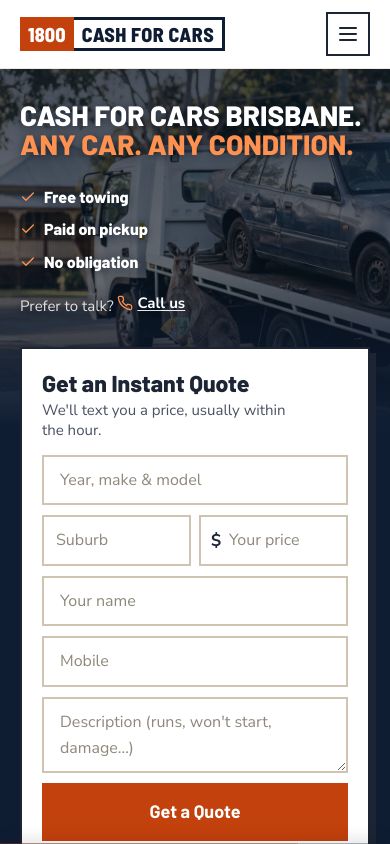
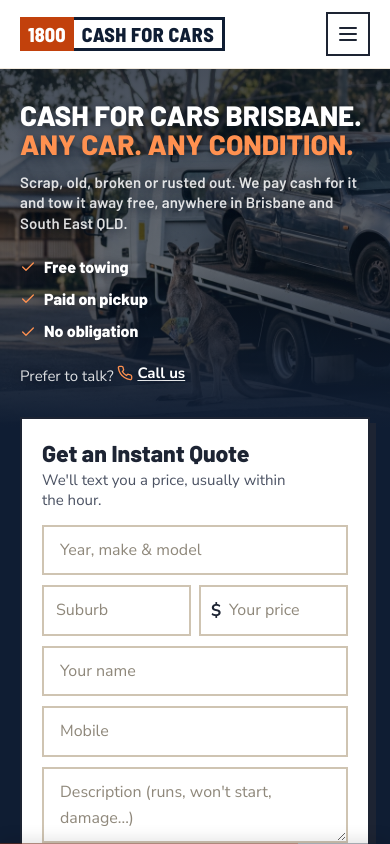
Before and after one commit to mehdiamiry40/1800cashforcars, a Next.js app: page / in a window 390 px wide. Shown: the top 844 px of the page. Built offline with nearby package versions, Linux system fonts and the light colour scheme.

Commit message:
Hero: bring the intro line back on phones, smaller and in the heading font
Co-Authored-By: Claude Opus 5.5 <noreply@anthropic.com>

```diff
--- a/src/components/Hero.tsx
+++ b/src/components/Hero.tsx
@@ -32,8 +32,8 @@ export function Hero({ where, title, lead, sub }: { where?: string; title?: stri
           <h1 className="font-heading text-[28px] font-extrabold uppercase leading-[1.05] min-[400px]:text-[32px] sm:text-[40px] lg:text-[46px]">
             {copy.title} <span className="block text-brand-light">{copy.lead}</span>
           </h1>
-          <p className="mt-4 hidden max-w-md text-[17px] text-white/90 sm:block sm:text-[20px]">{copy.sub}</p>
-          <ul className="mt-6 grid gap-1.5 font-heading text-[16px] font-extrabold">
+          <p className="mt-3 max-w-md font-heading text-[15px] font-semibold leading-snug tracking-[0.01em] text-white/85 sm:mt-4 sm:font-sans sm:text-[20px] sm:font-normal sm:leading-relaxed sm:tracking-normal sm:text-white/90">{copy.sub}</p>
+          <ul className="mt-5 grid gap-1.5 font-heading text-[16px] font-extrabold sm:mt-6">
             {copy.points.map((p) => (
               <li key={p} className="flex items-center gap-2">
                 <CheckIcon className="h-4 w-4 shrink-0 text-brand-light" /> {p}
```
